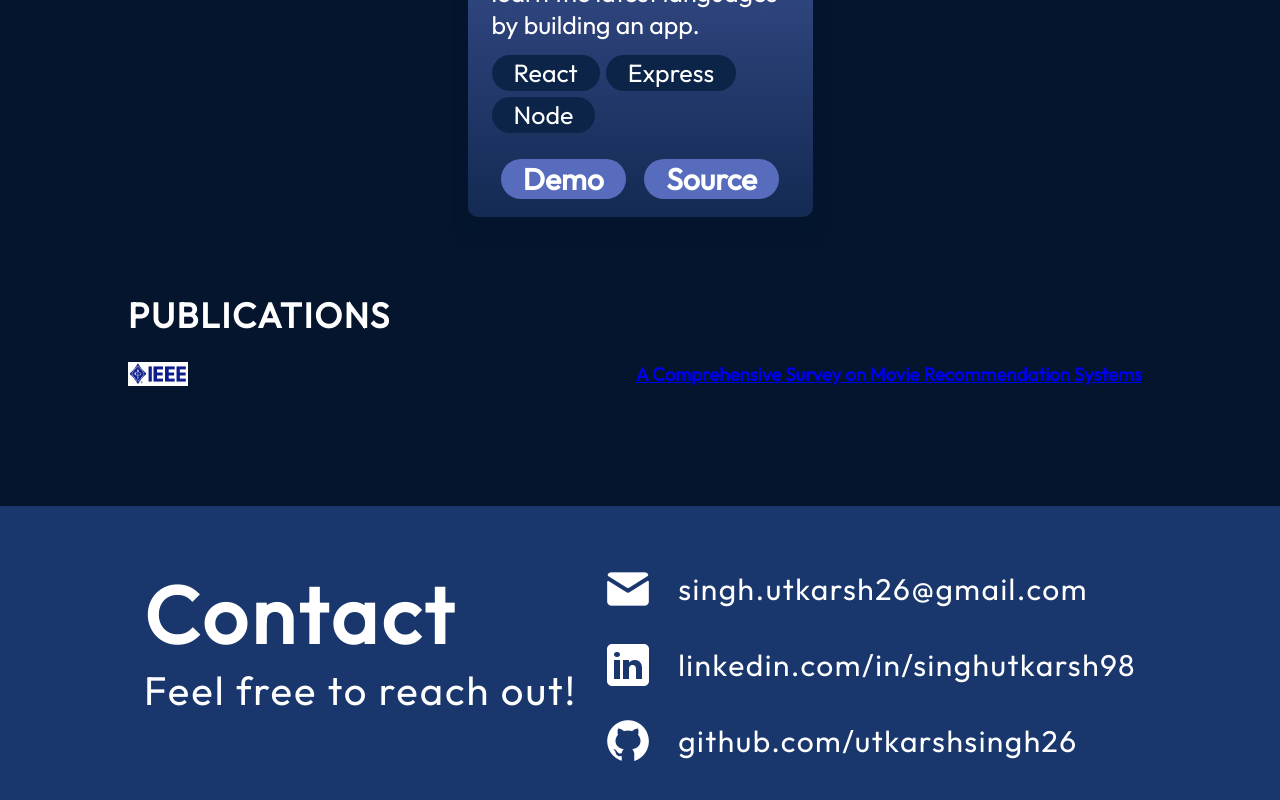
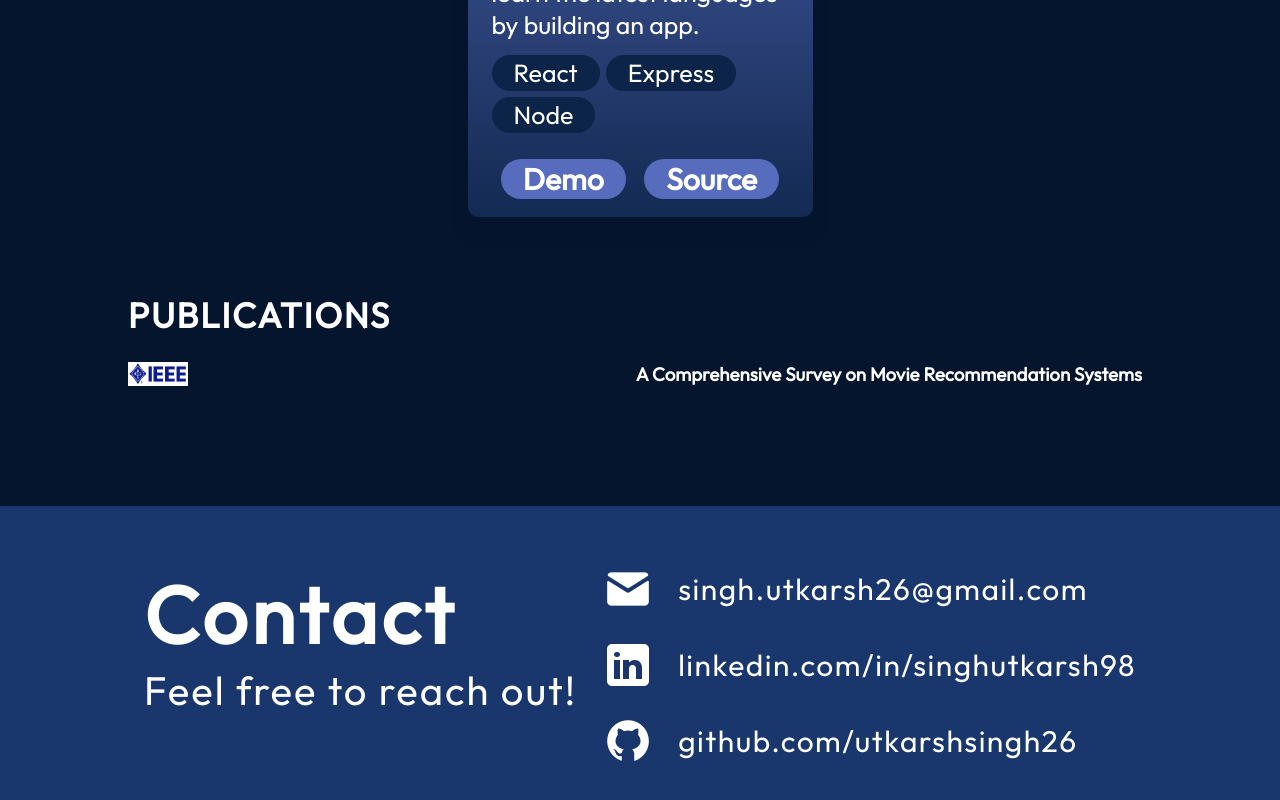
Before and after one commit to utkarshsingh26/portfolio, a React (Vite) app: page / in a window 1280 px wide. Shown: the part 6960-7760 px from the top of the page. Built offline with nearby package versions, Linux system fonts and the light colour scheme.

Commit message:
final publication on-hover color related changes

```diff
--- a/src/components/Publications/Publications.module.css
+++ b/src/components/Publications/Publications.module.css
@@ -12,6 +12,20 @@
   justify-content: space-between;
   margin-right: 10px;
   margin-top: 25px;
+}
+
+a:visited{
+  text-decoration: none;
+}
+
+a:link{
+  text-decoration: none;
+  color: white;
+}
+
+a:hover{
+  text-decoration: underline;
+  color: blue;
 }
 
 .img{
```
